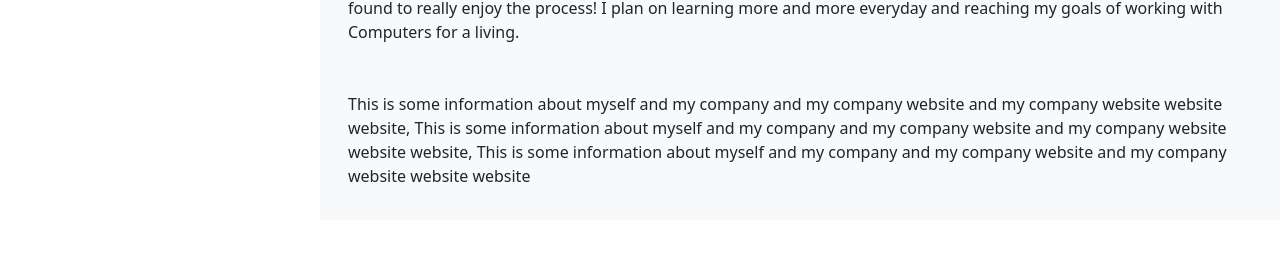
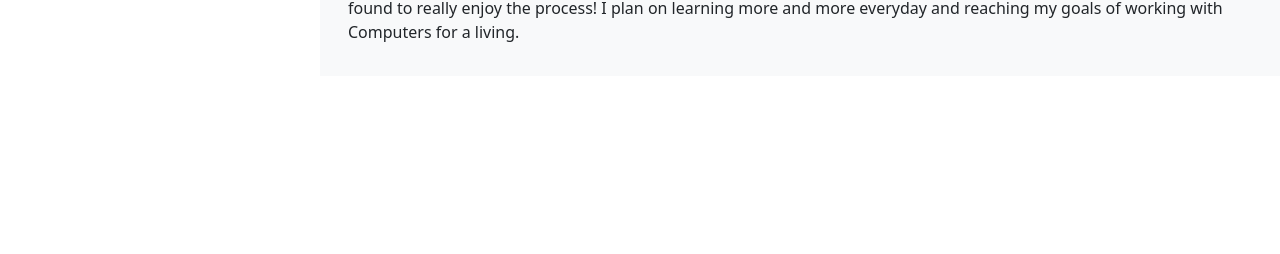
Before and after one commit to eminss/reactPortfolio, a React (Create React App) app: page /about in a window 1280 px wide. Shown: the part 434-688 px from the top of the page. Built offline with nearby package versions, Linux system fonts and the light colour scheme.

Commit message:
updated text

```diff
--- a/src/components/about/About.js
+++ b/src/components/about/About.js
@@ -28,11 +28,6 @@ export default function About() {
                 This sparked my interest and motivation to start my journey into Computer Science and have found to really enjoy the process!
                 I plan on learning more and more everyday and reaching my goals of working with Computers for a living.
             </p>
-            <p className="p-3">
-                This is some information about myself and my company and my company website and my company website website website, This is some information about myself
-                and my company and my company website and my company website website website, This is some information about myself
-                and my company and my company website and my company website website website
-            </p>
             </Col>
 
         </Row>
```
